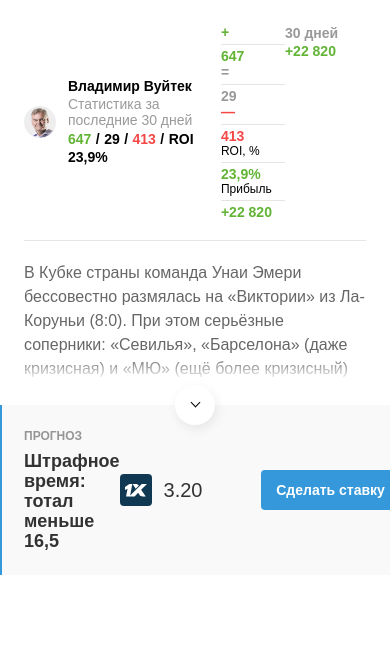
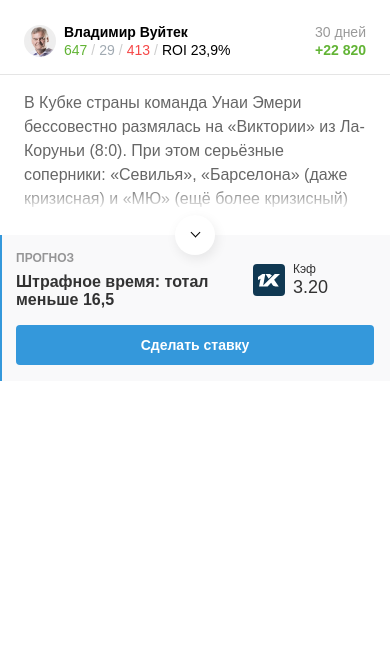
Before and after one commit to Frit027/adaptive-card, a plain HTML site: page src/index.html in a window 390 px wide. Drawn offline with Linux system fonts and the light colour scheme; a web font is replaced by a local one.

Commit message:
added styles for mobile view

```diff
--- a/src/styles/button.scss
+++ b/src/styles/button.scss
@@ -1,9 +1,9 @@
+@import 'mixins';
 @import url('https://fonts.googleapis.com/css2?family=Wix+Madefor+Text&display=swap');
 
 .button {
   min-width: 140px;
   height: 40px;
-  margin-left: 16px;
   border-radius: 4px;
   border: none;
   font-family: 'Wix Madefor Text', sans-serif;
@@ -13,4 +13,12 @@
   color: #FFFFFF;
   background: #3498DB;
   cursor: pointer;
+
+  @include desktop {
+    margin-left: 16px;
+  }
+
+  @include mobile {
+    width: 100%;
+  }
 }
--- a/src/styles/coefficient.scss
+++ b/src/styles/coefficient.scss
@@ -1,7 +1,13 @@
+@import 'mixins';
+
 .coefficient {
   display: flex;
   align-items: center;
   gap: 12px;
+
+  @include mobile {
+    gap: 8px;
+  }
 
   &__logo-container {
     width: 32px;
@@ -25,6 +31,16 @@
     font-weight: 400;
     line-height: 14px;
     color: #333333;
+
+    &::before {
+      content: 'Коэффициент';
+    }
+
+    @include mobile {
+      &::before {
+        content: 'Кэф';
+      }
+    }
   }
 
   &__value {
@@ -33,5 +49,10 @@
     font-weight: 500;
     line-height: 24px;
     color: #000000CC;
+
+    @include mobile {
+      font-size: 18px;
+      line-height: 22px;
+    }
   }
 }
--- a/src/styles/footer.scss
+++ b/src/styles/footer.scss
@@ -1,9 +1,17 @@
+@import 'mixins';
+
 .footer {
   position: relative;
   display: flex;
   align-items: center;
   padding: 24px;
   background: #F0F1F266;
+
+  @include mobile {
+    flex-direction: column;
+    padding: 16px;
+    gap: 16px;
+  }
 
   &__more-text-button {
     position: absolute;
@@ -38,10 +46,15 @@
     display: flex;
     justify-content: space-between;
     width: 100%;
+
+    @include mobile {
+      gap: 12px;
+    }
   }
 
   &__line {
     position: absolute;
+    top: 0;
     left: 0;
     width: 2px;
     height: 100%;
@@ -62,9 +75,14 @@
   }
 
   &__text {
+    font-weight: 600;
+    color: #000000CC;
     font-size: 18px;
-    font-weight: 600;
     line-height: 20px;
-    color: #000000CC;
+
+    @include mobile {
+      font-size: 16px;
+      line-height: 18px;
+    }
   }
 }
--- a/src/styles/header.scss
+++ b/src/styles/header.scss
@@ -1,3 +1,5 @@
+@import 'mixins';
+
 .header {
   display: flex;
   justify-content: space-between;
@@ -7,6 +9,10 @@
     display: flex;
     align-items: center;
     gap: 12px;
+
+    @include mobile {
+      gap: 8px;
+    }
   }
 
   &__avatar {
@@ -31,11 +37,38 @@
     color: #00000066;
     font-size: 14px;
     line-height: 16px;
+
+    @include mobile {
+      display: none;
+    }
   }
 
-  &__indicators {
+  &__table-indicators {
     display: flex;
     align-items: end;
     gap: 12px;
+
+    @include mobile {
+      display: none;
+    }
+  }
+
+  &__line-indicators {
+    display: flex;
+    gap: 4px;
+
+    @include desktop {
+      display: none;
+    }
+  }
+
+  &__status {
+    display: flex;
+    flex-direction: column;
+    gap: 2px;
+
+    @include desktop {
+      display: none;
+    }
   }
 }
--- a/src/styles/indicator.scss
+++ b/src/styles/indicator.scss
@@ -1,3 +1,5 @@
+@import 'mixins';
+
 .indicator {
   display: flex;
   flex-direction: column;
@@ -7,6 +9,10 @@
     font-size: 14px;
     font-weight: 600;
     line-height: 16px;
+
+    @include mobile {
+      font-weight: 400;
+    }
 
     &_normal {
       font-size: 12px;
@@ -25,5 +31,17 @@
     &_negative {
       color: #F64747;
     }
+
+    &_light-gray {
+      color: #00000033;
+    }
+
+    &_dark-gray {
+      color: #A1AAB2;
+    }
+
+    &_font-weight-600 {
+      font-weight: 600;
+    }
   }
 }
--- a/src/styles/separator.scss
+++ b/src/styles/separator.scss
@@ -1,7 +1,13 @@
+@import 'mixins';
+
 .separator {
   margin: 20px 24px;
   height: 1px;
   background: #0000001A;
+
+  @include mobile {
+    margin: 16px 0;
+  }
 
   &_small {
     width: 64px;
```
Also changed, not shown: src/styles/button.css, src/styles/coefficient.css, src/styles/footer.css, src/styles/header.css, src/styles/indicator.css, src/styles/separator.css.
